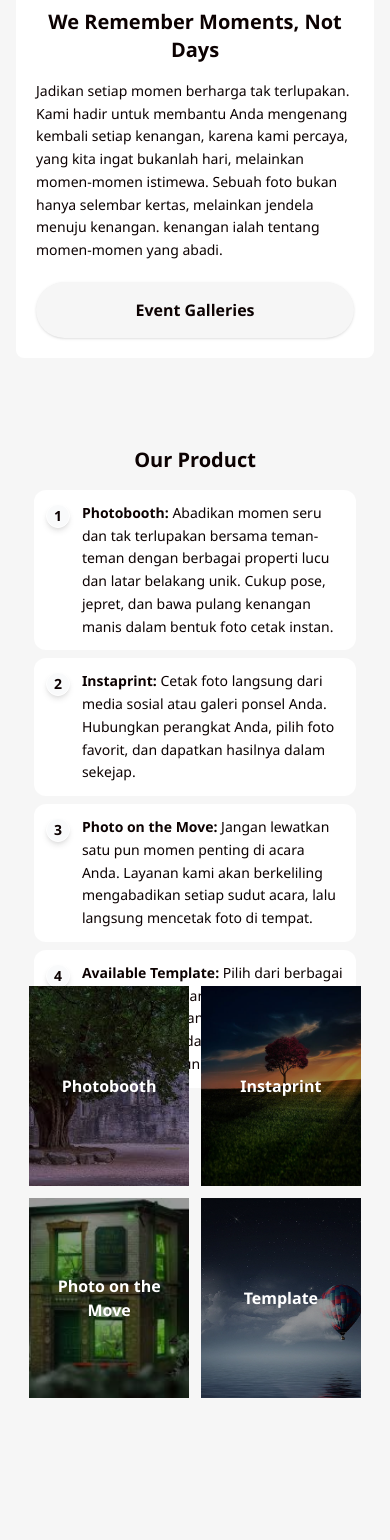
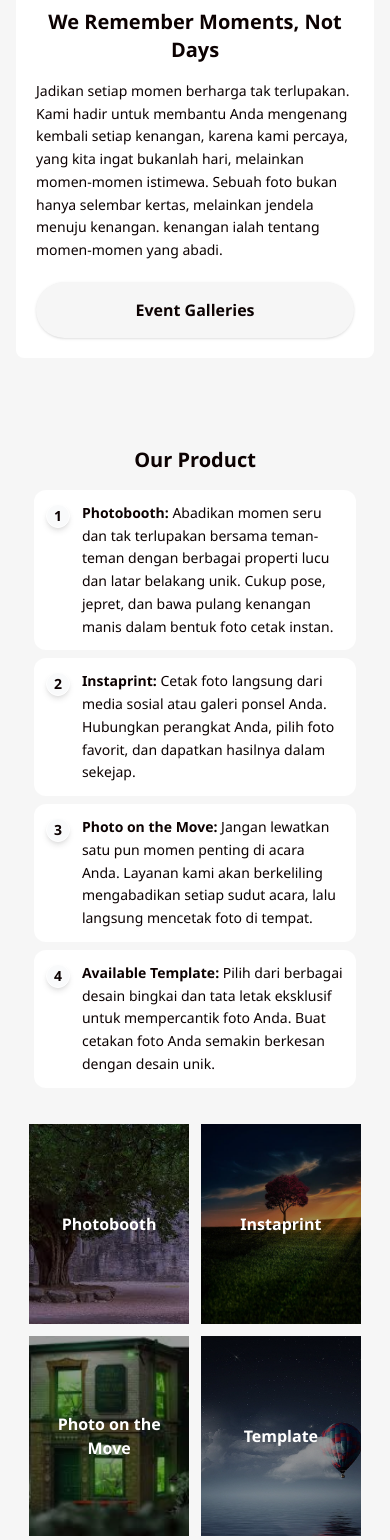
Before and after one commit to tpid-magang-alwan/slide-moment, a React (Vite) app: page / in a window 390 px wide. Shown: the part 432-1972 px from the top of the page. Built offline with nearby package versions, Linux system fonts and the light colour scheme.

Commit message:
penyesuaian margin pada tampilan android

```diff
--- a/src/components/Home_Container_2.jsx
+++ b/src/components/Home_Container_2.jsx
@@ -34,15 +34,12 @@ export default function Home_Container_2() {
     { thumb: "/img-16.jpg", full: "/instaprint#Template", alt: "", title: "Template" },
   ];
 
-  // Fungsi untuk navigasi ke Instaprint + scroll ke id Template
   const handleTemplateClick = (e) => {
     e.preventDefault();
     navigate("/instaprint");
     setTimeout(() => {
       const section = document.getElementById("Template");
-      if (section) {
-        section.scrollIntoView({ behavior: "smooth" });
-      }
+      if (section) section.scrollIntoView({ behavior: "smooth" });
     }, 300);
   };
 
@@ -53,7 +50,8 @@ export default function Home_Container_2() {
     >
       {/* Bagian Produk */}
       <div className="w-full md:w-1/2 p-4 flex justify-center">
-        <div className="w-[90%] md:w-4/5 max-h-[500px] md:h-[85%] flex flex-col">
+        {/* 🟢 Hapus max-h agar konten panjang (teks 4) tidak terpotong */}
+        <div className="w-[90%] md:w-4/5 md:h-[85%] flex flex-col">
           <h3 className="text-xl sm:text-xl md:text-2xl font-semibold mb-4 md:mb-6 text-center md:text-left">
             Our Product
           </h3>
@@ -77,8 +75,9 @@ export default function Home_Container_2() {
       </div>
 
       {/* Bagian Galeri */}
-      <div className="md:w-1/2 justify-center items-center mt-6 md:mt-0"> {/* 🟢 Tambah jarak di mobile */}
-        <div className="grid grid-cols-2 gap-3 sm:gap-2 w-[85%] mx-auto"> {/* 🟢 Tambah gap agar antar box lebih lega */}
+      <div className="md:w-1/2 justify-center items-center mt-[20px] sm:mt-[60px] md:mt-0">
+        {/* 🟢 Tambahkan margin top besar agar grid tidak menabrak teks di Android */}
+        <div className="grid grid-cols-2 gap-3 sm:gap-2 w-[85%] mx-auto">
           {gallery.map(({ thumb, full, alt, title }, i) =>
             title === "Template" ? (
               <button
```
